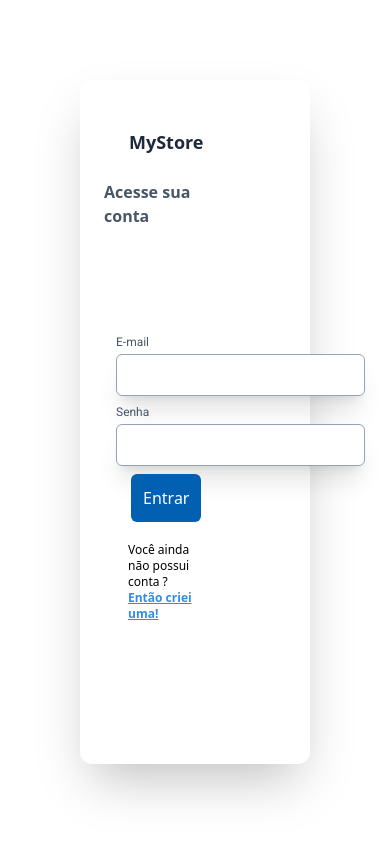
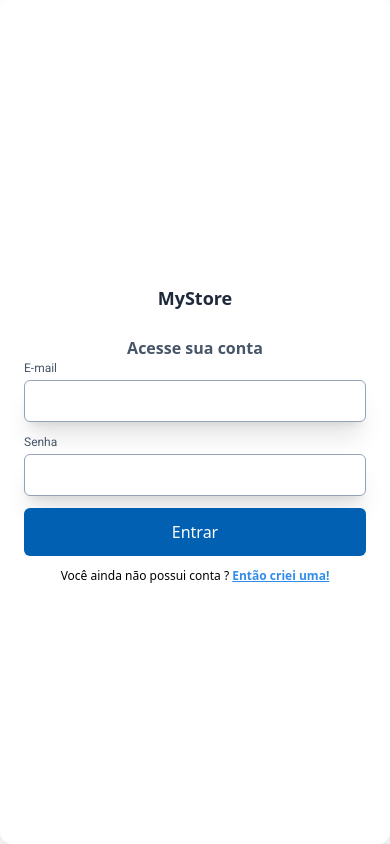
Before and after one commit to Raul26-tech/MyClothes, a React (Vite) app: page /login in a window 390 px wide. Built offline with nearby package versions, Linux system fonts and the light colour scheme; no server answers.

Commit message:
Ajustando responsividade da Página de Login

```diff
--- a/src/pages/Login/index.tsx
+++ b/src/pages/Login/index.tsx
@@ -38,17 +38,16 @@ export default function Login() {
     };
 
     return (
-        <div className="w-screen h-screen p-20">
-            <div className="w-full h-full flex rounded-xl shadow-2xl">
+        <div className="w-screen h-screen md:p-20">
+            <div className="w-full h-full flex justify-center rounded-xl shadow-2xl">
                 <div className="hidden md:block w-3/4 h-full md:bg-[url('../assets/e-commerce-technology.gif')] bg-no-repeat bg-cover bg-center rounded-l-xl opacity-95" />
-                <div className="w-3/4 flex flex-col justify-center items-center p-6 ">
+                <div className="w-full h-full flex flex-col justify-center items-center p-6">
                     <Titles>MyStore</Titles>
-                    <div className="w-full h-full flex flex-col justify-center items-center">
                     <span className="font-montserra font-semibold text-slate-600">
                         Acesse sua conta
                     </span>
                     <form
-                            className="w-full h-full flex flex-col p-3 space-y-2 justify-center items-center"
+                        className="w-full space-y-3 flex flex-col justify-center items-center"
                         onSubmit={handleSubmit(handleSignIn)}
                     >
                         <Input
@@ -56,6 +55,7 @@ export default function Login() {
                             {...register('email', {
                                 required: true,
                             })}
+                            addClassName="xl:w-3/4"
                             error={formState.errors.email}
                         />
                         <Input
@@ -65,16 +65,17 @@ export default function Login() {
                             })}
                             type="password"
                             autoComplete="off"
+                            addClassName="xl:w-3/4"
                             error={formState.errors.password}
                         />
                         <Button
                             pattern="primary"
                             type="submit"
-                                addClassName="text-white md:w-full mb:mt-3"
+                            addClassName="w-full xl:w-3/4 text-white"
                         >
                             Entrar
                         </Button>
-                            <div className="w-full p-3 flex justify-center md:justify-end items-center">
+                        <div className="w-full md:w-3/4 flex justify-center md:justify-end items-center">
                             <Link to="/register" className="text-xs">
                                 Você ainda não possui conta ? {''}
                                 <strong className="text-theme-blue-50 underline">
@@ -86,6 +87,5 @@ export default function Login() {
                 </div>
             </div>
         </div>
-        </div>
     );
 }
```
Lines whose indentation alone changed are shown as unchanged.
